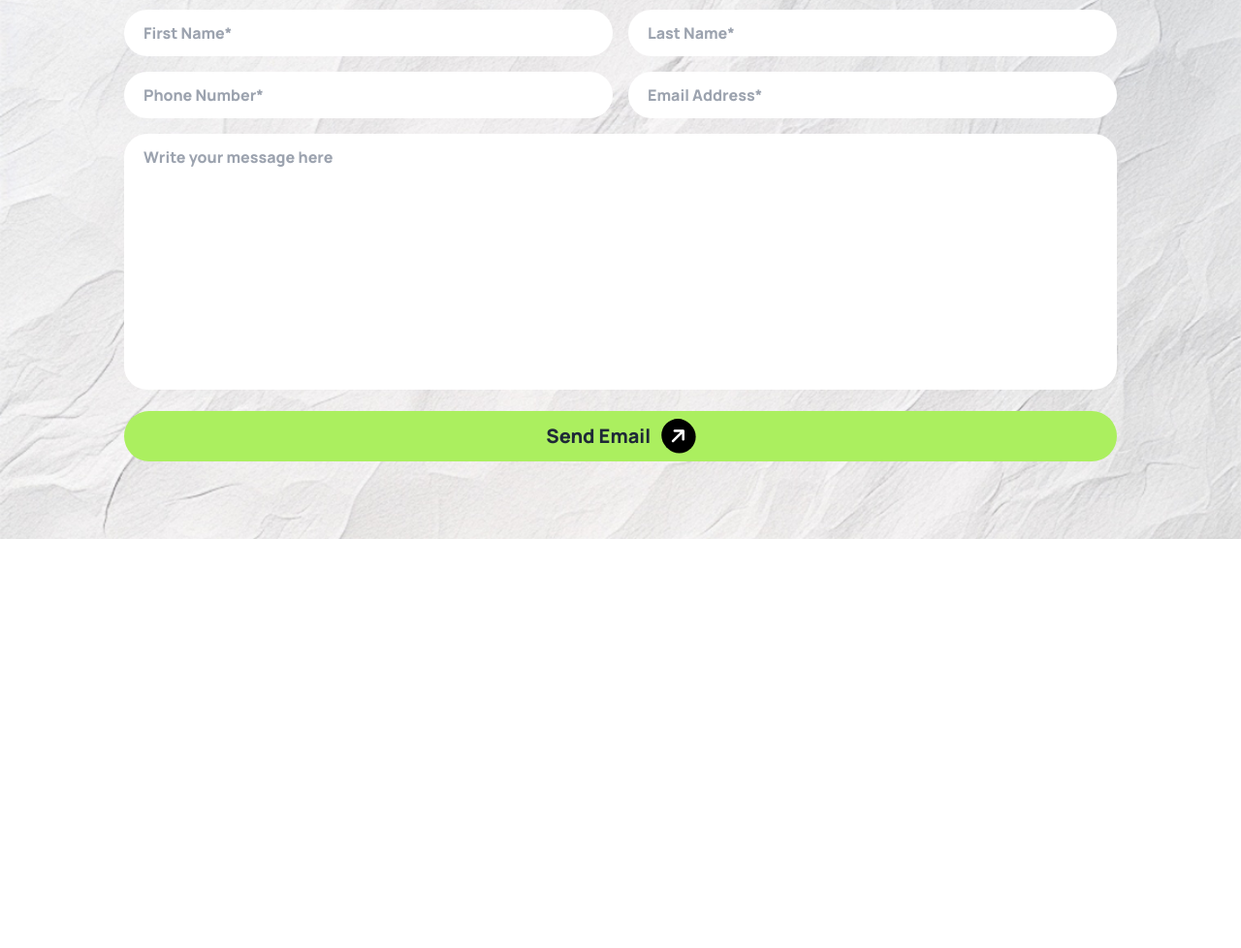
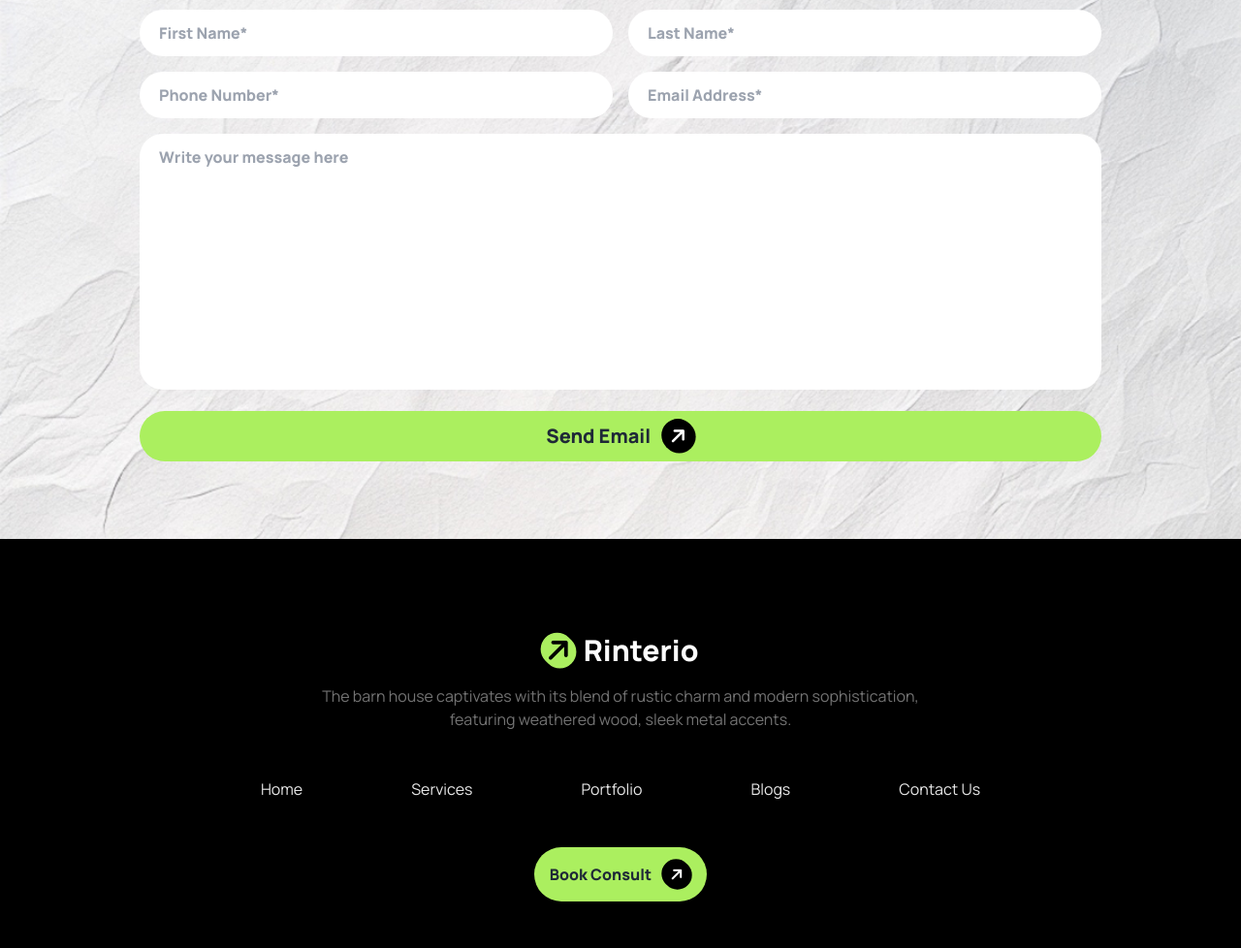
Before and after one commit to mdalaminbinalim/a3-css-framework, a plain HTML site: page index.html in a window 1280 px wide. Shown: the part 5117-6095 px from the top of the page at 97% size. Before the commit the page ends 5673 px from the top, so only its background shows below. Drawn offline with nearby package versions, Linux system fonts and the light colour scheme.

Commit message:
project accomplished

```diff
--- a/index.html
+++ b/index.html
@@ -423,10 +423,10 @@
     <footer>
         <!-- Next Project Section -->
 
-        <section class=" px-4 mt-12 md:mt-24 bg-form-bg bg-no-repeat bg-cover">
+        <section class="  mt-12 md:mt-24 bg-form-bg bg-no-repeat bg-cover">
 
             <!-- Next Project Contents -->
-            <div class="max-w-5xl mx-auto py-12 md:py-20">
+            <div class="max-w-5xl mx-auto py-12 md:py-20 px-4">
                 <div class=" text-center space-y-5">
                     <button class="hover:bg-[#acef5fca] py-2 px-4 bg-[#cceca7] border-2 border-[#acef5f] rounded-full font-[800]">
                         <i class="mr-2 fa-solid fa-arrow-right"></i>
@@ -449,6 +449,34 @@
                 </form>
             </div>
         </section>
+
+        <!-- Footer Section -->
+
+        <section class="bg-black my-0">
+            <div class="text-center md:2/3 mx-auto pt-16 md:pt-24 pb-12 md:pb-12 px-8 md:px-0">
+                <a class="font-extrabold text-2xl text-white md:text-3xl"><i class="bg-basic text-black mr-1 md:mr-2 p-1 -rotate-45 rounded-full fa-solid fa-arrow-right"></i>Rinterio</a>
+                <p class="md:w-1/2 my-4 mx-auto text-text">The barn house captivates with its blend of rustic charm and modern sophistication, featuring weathered wood, sleek metal accents.</p>
+
+                <ul class="flex gap-6 md:gap-28 justify-center my-8 md:my-12 flex-col md:flex-row">
+                    <li class="list-none">
+                        <p class="text-[#E9E9E9] hover:underline cursor-pointer">Home</p>
+                    </li>
+                    <li class="list-none">
+                        <p class="text-[#E9E9E9] hover:underline cursor-pointer">Services</p>
+                    </li>
+                    <li class="list-none">
+                        <p class="text-[#E9E9E9] hover:underline cursor-pointer">Portfolio</p>
+                    </li>
+                    <li class="list-none">
+                        <p class="text-[#E9E9E9] hover:underline cursor-pointer">Blogs</p>
+                    </li>
+                    <li class="list-none">
+                        <p class="text-[#E9E9E9] hover:underline cursor-pointer">Contact Us</p>
+                    </li>
+                </ul>
+                <button class="hover:bg-green-500 w-full md:w-fit py-3 px-4 bg-basic rounded-full font-[800]">Book Consult <i class="ml-2 bg-black text-white p-2 -rotate-45 rounded-full fa-solid fa-arrow-right"></i></button>
+            </div>
+        </section>
     </footer>
 </body>
 
```
